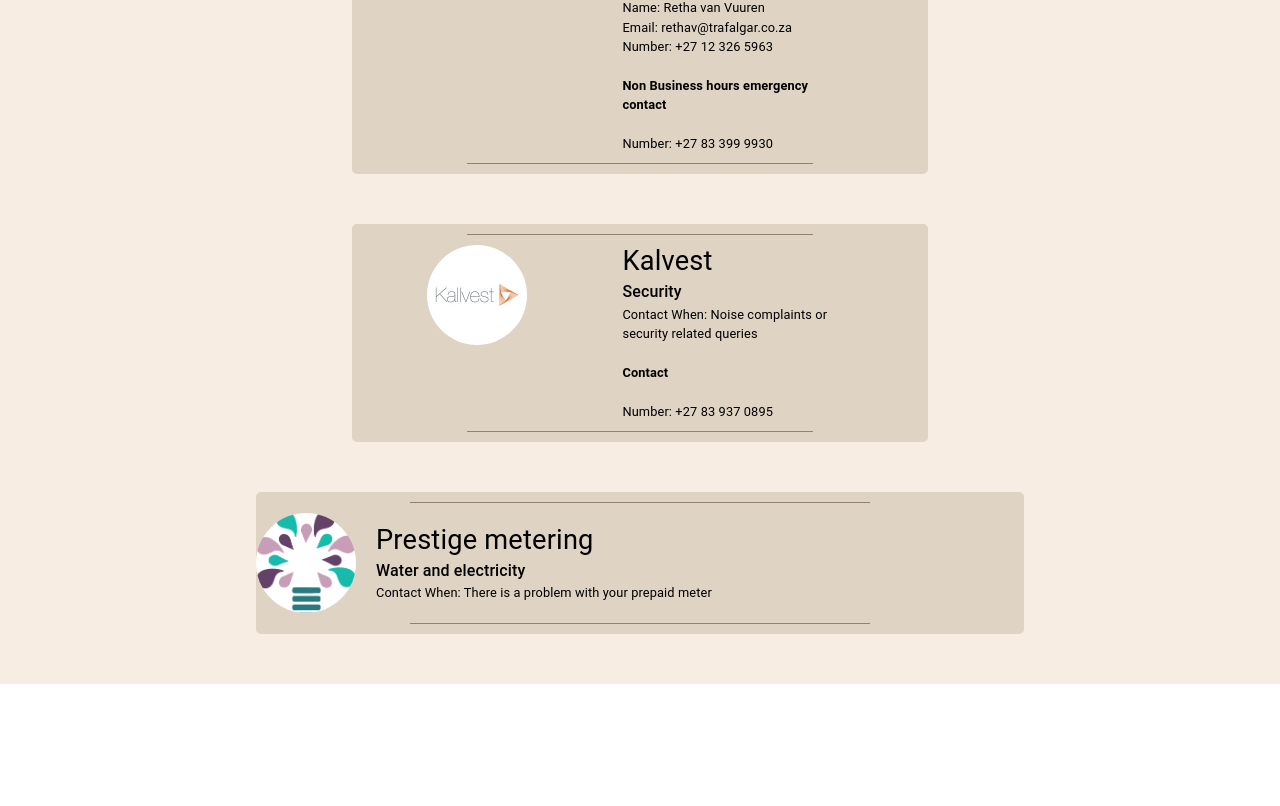
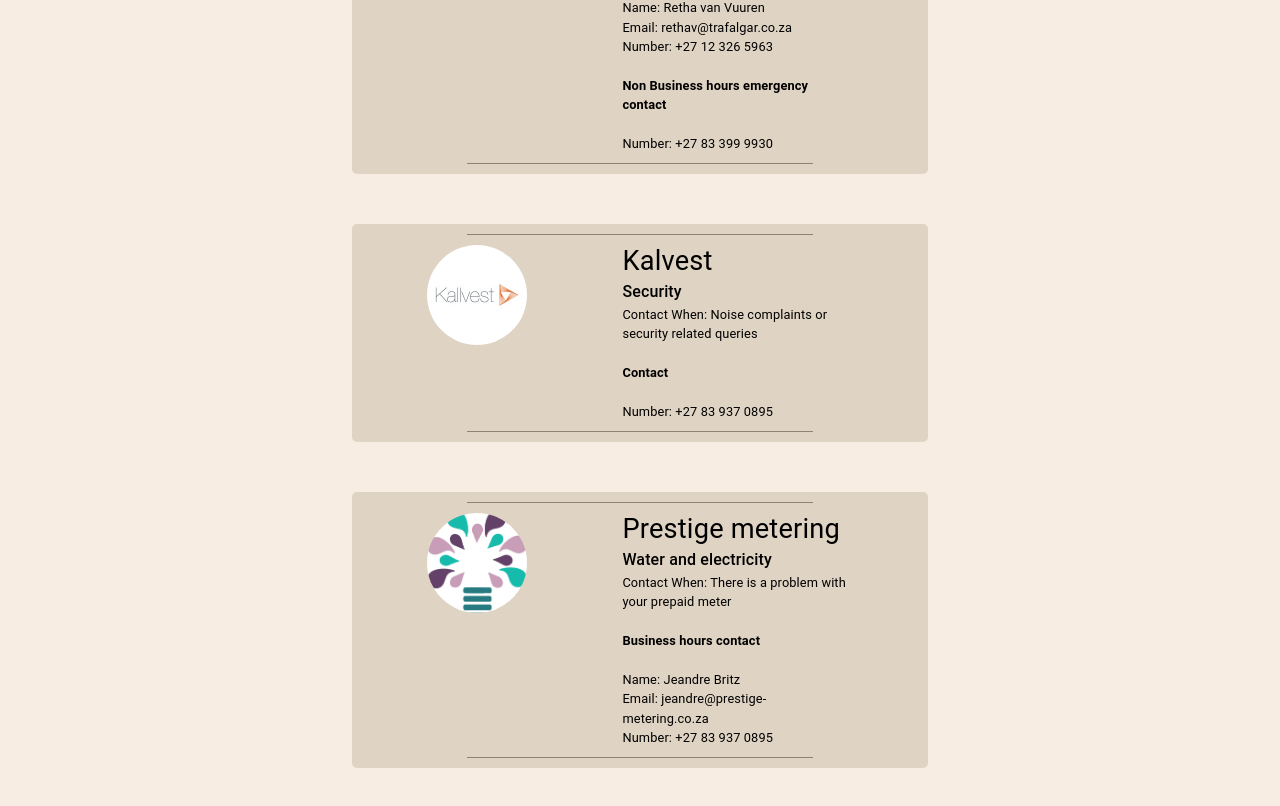
Before and after one commit to Xorbak/CWMWebsite, a React (Create React App) app: page /emergencyContacts in a window 1280 px wide. Shown: the part 422-1228 px from the top of the page. Before the commit the page ends 1106 px from the top, so only its background shows below. Built offline with nearby package versions, Linux system fonts and the light colour scheme.

Commit message:
Emergency contacts responsiveness

```diff
--- a/src/Components/EmergencyContact/prestige.tsx
+++ b/src/Components/EmergencyContact/prestige.tsx
@@ -22,12 +22,19 @@ export const Prestige = () => {
           marginLeft: "20%",
         }}
       />
-      <Box sx={{ display: "flex", flexDirection: "row " }}>
+      <Box
+        sx={{
+          display: "flex",
+          flexDirection: "row ",
+          justifyContent: { xs: "none", lg: "space-evenly" },
+        }}
+      >
         <Box sx={styles.imageContainer} />
         <Box
           sx={{
             textAlign: "start",
             marginLeft: "20px",
+            width: "40%",
             alignSelf: "center",
           }}
         >
@@ -42,7 +49,9 @@ export const Prestige = () => {
           >
             Tap to open
           </Typography>
-          <Box sx={{ display: { xs: showBox ? "block" : "none", sm: "none" } }}>
+          <Box
+            sx={{ display: { xs: showBox ? "block" : "none", sm: "block" } }}
+          >
             <Typography sx={{ marginY: "20px", fontWeight: "bold" }}>
               Business hours contact
             </Typography>
@@ -73,8 +82,7 @@ const styles = {
 
     flexDirection: "column",
     marginY: "50px",
-
-    width: { xs: "90vw", sm: "60vw" },
+    width: { xs: "80vw", sm: "60vw", md: "50vw", lg: "45vw" },
     minHeight: "100px",
     backgroundColor: "background.paper",
     borderRadius: "5px",
```
